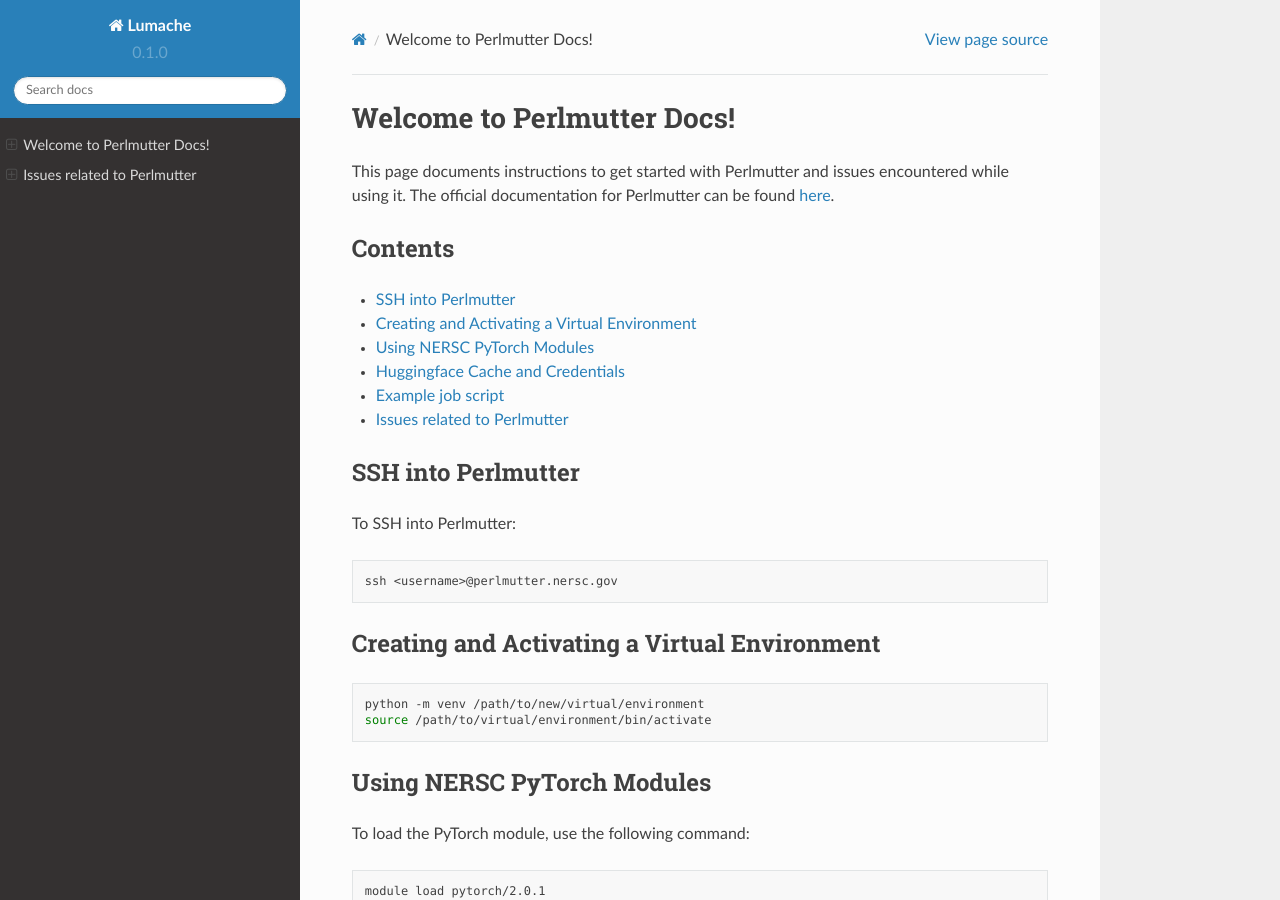
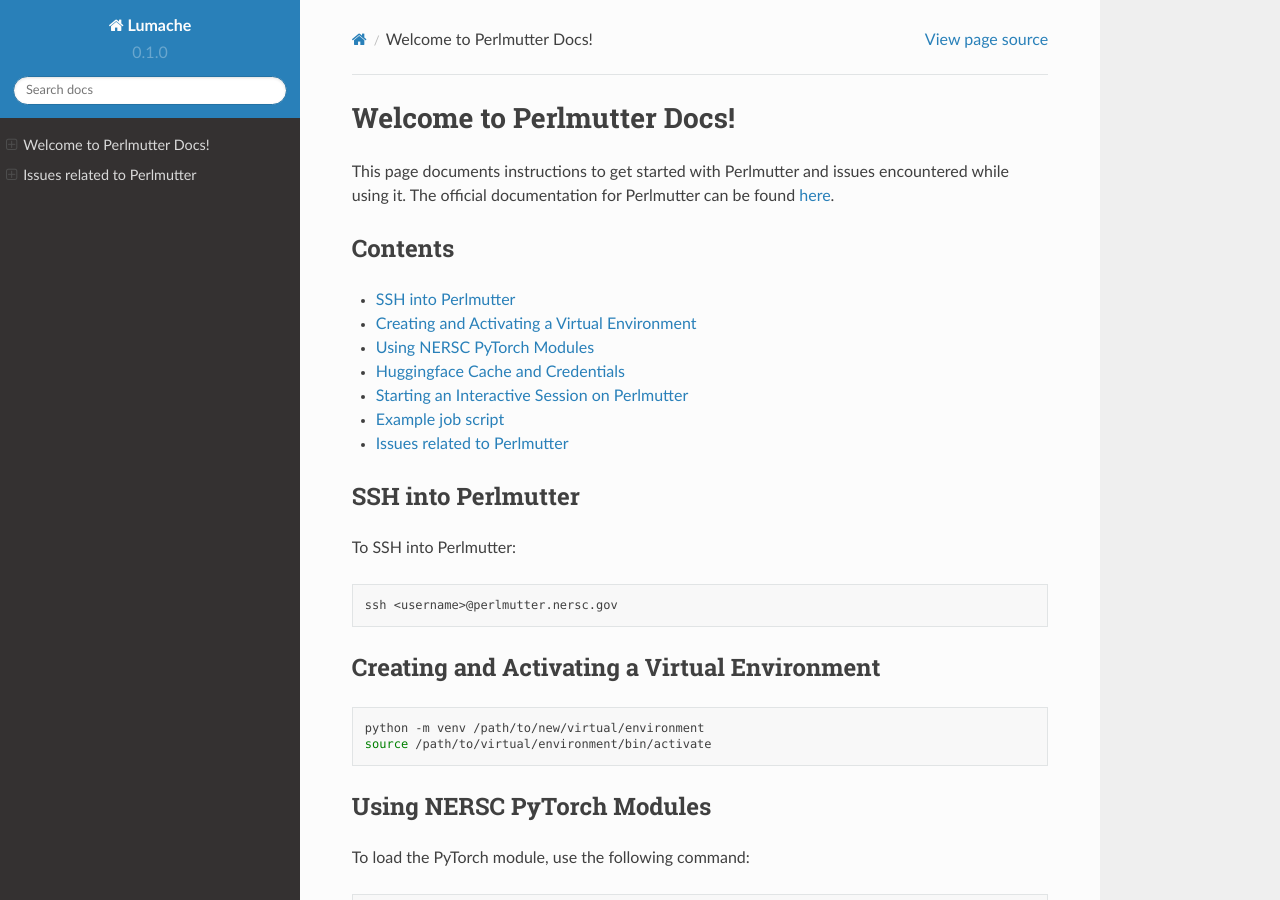
Before and after one commit to HPC-FAIR/Perlmutter-docs, a Sphinx documentation site: the page built from docs/source/index.rst, in a window 1280 px wide and 900 px high. Built offline with Sphinx 7.4.7 and the Read the Docs theme 2.0.0, drawn with Linux system fonts in a browser that asks for light colours.

Commit message:
Update index.rst

```diff
--- a/docs/source/index.rst
+++ b/docs/source/index.rst
@@ -10,6 +10,7 @@ Contents
 - `Creating and Activating a Virtual Environment`_
 - `Using NERSC PyTorch Modules`_
 - `Huggingface Cache and Credentials`_
+- `Starting an Interactive Session on Perlmutter`_
 - `Example job script`_
 - `Issues related to Perlmutter`_
 
```
